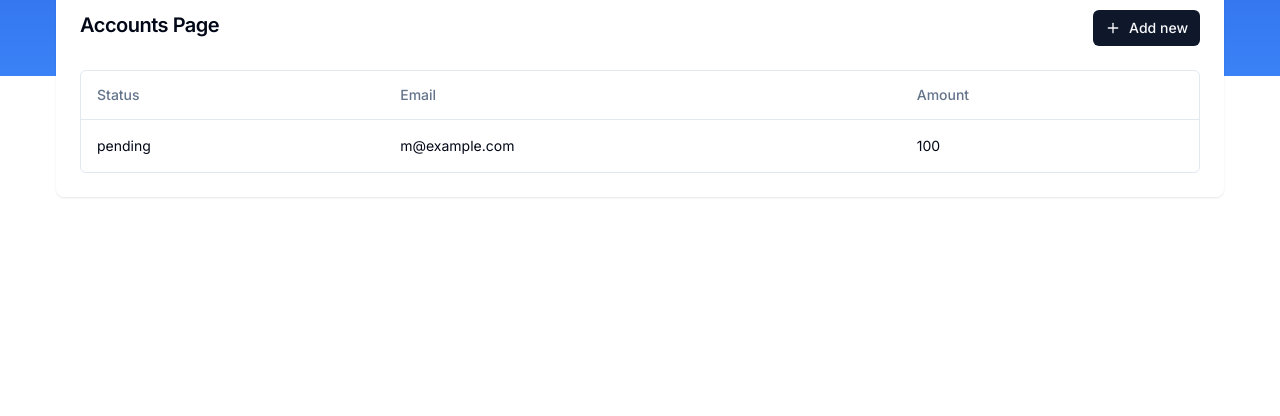
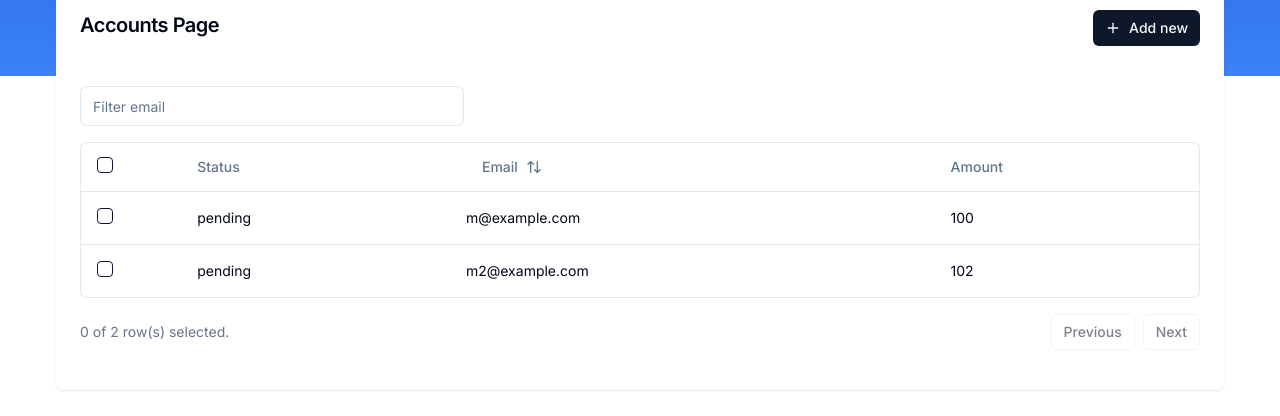
Before and after one commit to PabloUGomez/finance-app, a Next.js app: page /accounts in a window 1280 px wide. Shown: the part 280-696 px from the top of the page. Built offline with nearby package versions, Linux system fonts and the light colour scheme; no server answers; what drizzle-zod, hono would draw is missing.

Commit message:
add data table

```diff
--- a/app/(dashboard)/accounts/columns.ts
+++ /dev/null
@@ -1,27 +0,0 @@
-'use client'
-
-import { ColumnDef } from '@tanstack/react-table'
-
-// This type is used to define the shape of our data.
-// You can use a Zod schema here if you want.
-export type Payment = {
-  id: string
-  amount: number
-  status: 'pending' | 'processing' | 'success' | 'failed'
-  email: string
-}
-
-export const columns: ColumnDef<Payment>[] = [
-  {
-    accessorKey: 'status',
-    header: 'Status',
-  },
-  {
-    accessorKey: 'email',
-    header: 'Email',
-  },
-  {
-    accessorKey: 'amount',
-    header: 'Amount',
-  },
-]
--- /dev/null
+++ b/app/(dashboard)/accounts/columns.tsx
@@ -0,0 +1,62 @@
+'use client'
+
+import { ArrowUpDown } from 'lucide-react'
+import { ColumnDef } from '@tanstack/react-table'
+import { Button } from '@/components/ui/button'
+import { Checkbox } from '@/components/ui/checkbox'
+
+// This type is used to define the shape of our data.
+// You can use a Zod schema here if you want.
+export type Payment = {
+  id: string
+  amount: number
+  status: 'pending' | 'processing' | 'success' | 'failed'
+  email: string
+}
+
+export const columns: ColumnDef<Payment>[] = [
+  {
+    id: 'select',
+    header: ({ table }) => (
+      <Checkbox
+        checked={
+          table.getIsAllPageRowsSelected() ||
+          (table.getIsSomePageRowsSelected() && 'indeterminate')
+        }
+        onCheckedChange={(value) => table.toggleAllPageRowsSelected(!!value)}
+        aria-label='Select all'
+      />
+    ),
+    cell: ({ row }) => (
+      <Checkbox
+        checked={row.getIsSelected()}
+        onCheckedChange={(value) => row.toggleSelected(!!value)}
+        aria-label='Select row'
+      />
+    ),
+    enableSorting: false,
+    enableHiding: false,
+  },
+  {
+    accessorKey: 'status',
+    header: 'Status',
+  },
+  {
+    accessorKey: 'email',
+    header: ({ column }) => {
+      return (
+        <Button
+          variant='ghost'
+          onClick={() => column.toggleSorting(column.getIsSorted() === 'asc')}
+        >
+          Email
+          <ArrowUpDown className='ml-2 h-4 w-4' />
+        </Button>
+      )
+    },
+  },
+  {
+    accessorKey: 'amount',
+    header: 'Amount',
+  },
+]
--- a/app/(dashboard)/accounts/page.tsx
+++ b/app/(dashboard)/accounts/page.tsx
@@ -9,6 +9,7 @@ import { DataTable } from '@/components/data-table'
 
 const data: Payment[] = [
   { id: '728ed52f', amount: 100, status: 'pending', email: 'm@example.com' },
+  { id: '728ed52f2', amount: 102, status: 'pending', email: 'm2@example.com' },
 ]
 
 const AccountsPage = () => {
@@ -25,7 +26,13 @@ const AccountsPage = () => {
           </Button>
         </CardHeader>
         <CardContent>
-          <DataTable columns={columns} data={data} />
+          <DataTable
+            columns={columns}
+            data={data}
+            filterKey='email'
+            onDelete={() => {}}
+            disabled={false}
+          />
         </CardContent>
       </Card>
     </div>
--- a/components/data-table.tsx
+++ b/components/data-table.tsx
@@ -1,10 +1,20 @@
 'use client'
 
+import * as React from 'react'
+import { Button } from './ui/button'
+import { Input } from './ui/input'
+
 import {
+  getPaginationRowModel,
+  SortingState,
   ColumnDef,
+  ColumnFiltersState,
   flexRender,
   getCoreRowModel,
+  getFilteredRowModel,
+  getSortedRowModel,
   useReactTable,
+  Row,
 } from '@tanstack/react-table'
 
 import {
@@ -15,23 +25,69 @@ import {
   TableHeader,
   TableRow,
 } from '@/components/ui/table'
+import { Trash } from 'lucide-react'
 
 interface DataTableProps<TData, TValue> {
   columns: ColumnDef<TData, TValue>[]
   data: TData[]
+  filterKey: string
+  onDelete?: (rows: Row<TData[]>) => void
+  disabled?: boolean
 }
 
 export function DataTable<TData, TValue>({
   columns,
   data,
+  filterKey,
+  onDelete,
+  disabled,
 }: DataTableProps<TData, TValue>) {
+  const [sorting, setSorting] = React.useState<SortingState>([])
+  const [columnFilters, setColumnFilters] = React.useState<ColumnFiltersState>(
+    []
+  )
+  const [rowSelection, setRowSelection] = React.useState({})
+
   const table = useReactTable({
     data,
     columns,
     getCoreRowModel: getCoreRowModel(),
+    getPaginationRowModel: getPaginationRowModel(),
+    onSortingChange: setSorting,
+    onColumnFiltersChange: setColumnFilters,
+    onRowSelectionChange: setRowSelection,
+    getSortedRowModel: getSortedRowModel(),
+    getFilteredRowModel: getFilteredRowModel(),
+    state: {
+      sorting,
+      columnFilters,
+      rowSelection,
+    },
   })
 
   return (
+    <div>
+      <div className='flex items-center py-4'>
+        <Input
+          placeholder={`Filter ${filterKey}`}
+          value={(table.getColumn(filterKey)?.getFilterValue() as string) ?? ''}
+          onChange={(event) =>
+            table.getColumn(filterKey)?.setFilterValue(event.target.value)
+          }
+          className='max-w-sm'
+        />
+        {table.getFilteredSelectedRowModel().rows.length > 0 && (
+          <Button
+            disabled={disabled}
+            size='sm'
+            variant='outline'
+            className='ml-auto font-normal text-xs'
+          >
+            <Trash className='mr-2 size-4' />
+            Delete {table.getFilteredSelectedRowModel().rows.length} row(s)
+          </Button>
+        )}
+      </div>
       <div className='rounded-md border'>
         <Table>
           <TableHeader>
@@ -61,14 +117,20 @@ export function DataTable<TData, TValue>({
                 >
                   {row.getVisibleCells().map((cell) => (
                     <TableCell key={cell.id}>
-                    {flexRender(cell.column.columnDef.cell, cell.getContext())}
+                      {flexRender(
+                        cell.column.columnDef.cell,
+                        cell.getContext()
+                      )}
                     </TableCell>
                   ))}
                 </TableRow>
               ))
             ) : (
               <TableRow>
-              <TableCell colSpan={columns.length} className='h-24 text-center'>
+                <TableCell
+                  colSpan={columns.length}
+                  className='h-24 text-center'
+                >
                   No results.
                 </TableCell>
               </TableRow>
@@ -76,5 +138,29 @@ export function DataTable<TData, TValue>({
           </TableBody>
         </Table>
       </div>
+      <div className='flex items-center justify-end space-x-2 py-4'>
+        <div className='flex-1 text-sm text-muted-foreground'>
+          {table.getFilteredSelectedRowModel().rows.length} of{' '}
+          {table.getFilteredRowModel().rows.length} row(s) selected.
+        </div>
+
+        <Button
+          variant='outline'
+          size='sm'
+          onClick={() => table.previousPage()}
+          disabled={!table.getCanPreviousPage()}
+        >
+          Previous
+        </Button>
+        <Button
+          variant='outline'
+          size='sm'
+          onClick={() => table.nextPage()}
+          disabled={!table.getCanNextPage()}
+        >
+          Next
+        </Button>
+      </div>
+    </div>
   )
 }
--- /dev/null
+++ b/components/ui/checkbox.tsx
@@ -0,0 +1,30 @@
+"use client"
+
+import * as React from "react"
+import * as CheckboxPrimitive from "@radix-ui/react-checkbox"
+import { Check } from "lucide-react"
+
+import { cn } from "@/lib/utils"
+
+const Checkbox = React.forwardRef<
+  React.ElementRef<typeof CheckboxPrimitive.Root>,
+  React.ComponentPropsWithoutRef<typeof CheckboxPrimitive.Root>
+>(({ className, ...props }, ref) => (
+  <CheckboxPrimitive.Root
+    ref={ref}
+    className={cn(
+      "peer h-4 w-4 shrink-0 rounded-sm border border-primary ring-offset-background focus-visible:outline-none focus-visible:ring-2 focus-visible:ring-ring focus-visible:ring-offset-2 disabled:cursor-not-allowed disabled:opacity-50 data-[state=checked]:bg-primary data-[state=checked]:text-primary-foreground",
+      className
+    )}
+    {...props}
+  >
+    <CheckboxPrimitive.Indicator
+      className={cn("flex items-center justify-center text-current")}
+    >
+      <Check className="h-4 w-4" />
+    </CheckboxPrimitive.Indicator>
+  </CheckboxPrimitive.Root>
+))
+Checkbox.displayName = CheckboxPrimitive.Root.displayName
+
+export { Checkbox }
--- a/package.json
+++ b/package.json
@@ -19,6 +19,7 @@
     "@hookform/resolvers": "^3.6.0",
     "@neondatabase/serverless": "^0.9.1",
     "@paralleldrive/cuid2": "^2.2.2",
+    "@radix-ui/react-checkbox": "^1.1.0",
     "@radix-ui/react-dialog": "^1.0.5",
     "@radix-ui/react-label": "^2.1.0",
     "@radix-ui/react-slot": "^1.1.0",
```
Also changed, not shown: 1 other file (tests, documents, lock files or other folders). Lines whose indentation alone changed are shown as unchanged.
